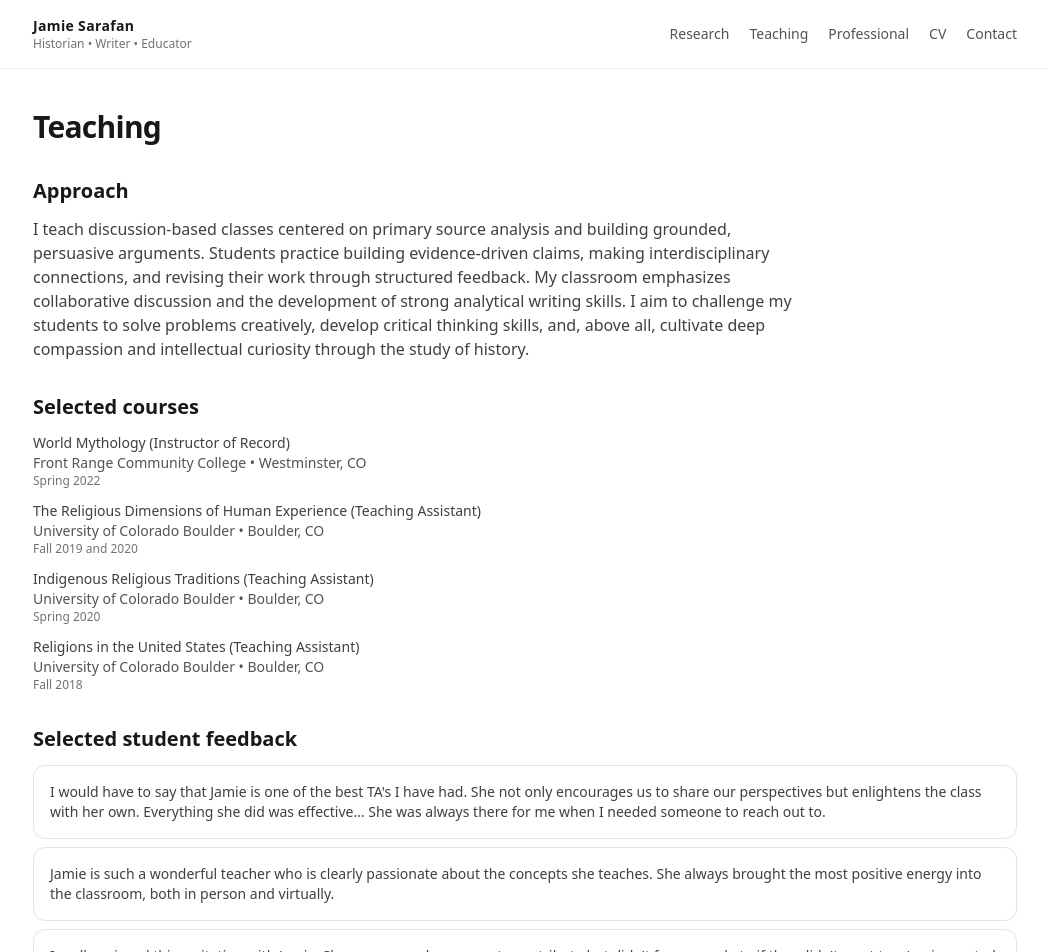
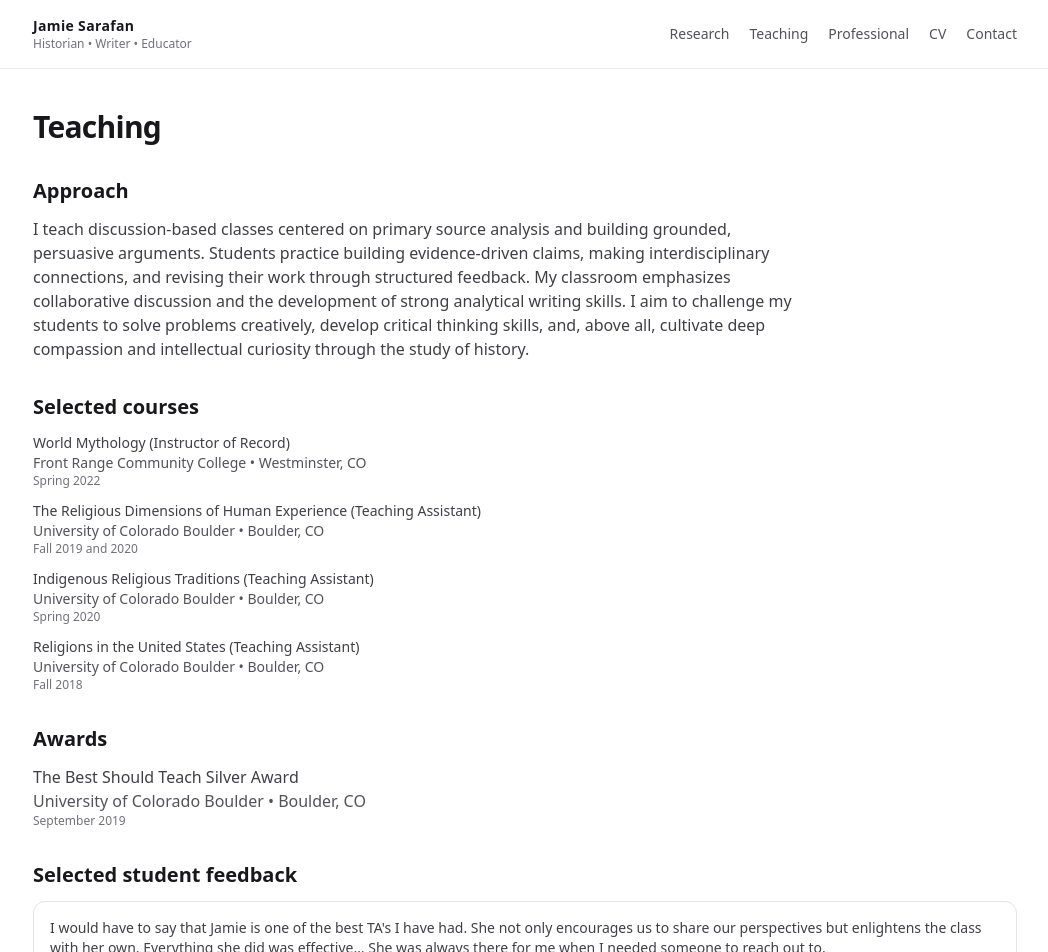
Before and after one commit to jamiesarafan/jamie-site, a Next.js app: page /teaching in a window 1280 px wide. Shown: the top 952 px of the page, without its empty margins (115-1163 px from the left). Built offline with nearby package versions, Linux system fonts and the light colour scheme.

Commit message:
Update page.tsx

```diff
--- a/src/app/teaching/page.tsx
+++ b/src/app/teaching/page.tsx
@@ -26,7 +26,16 @@ export default function TeachingPage() {
   ))}
 </ul>
       </section>
-
+<section className="space-y-3">
+  <h2 className="text-xl font-semibold">Awards</h2>
+  <ul className="space-y-2 text-zinc-700">
+    <li>
+      <div className="font-medium">The Best Should Teach Silver Award</div>
+      <div className="text-zinc-600">University of Colorado Boulder • Boulder, CO</div>
+      <div className="text-xs text-zinc-500">September 2019</div>
+    </li>
+  </ul>
+</section>
       {site.teaching.quotes.length ? (
         <section className="space-y-3">
           <h2 className="text-xl font-semibold">Selected student feedback</h2>
```
